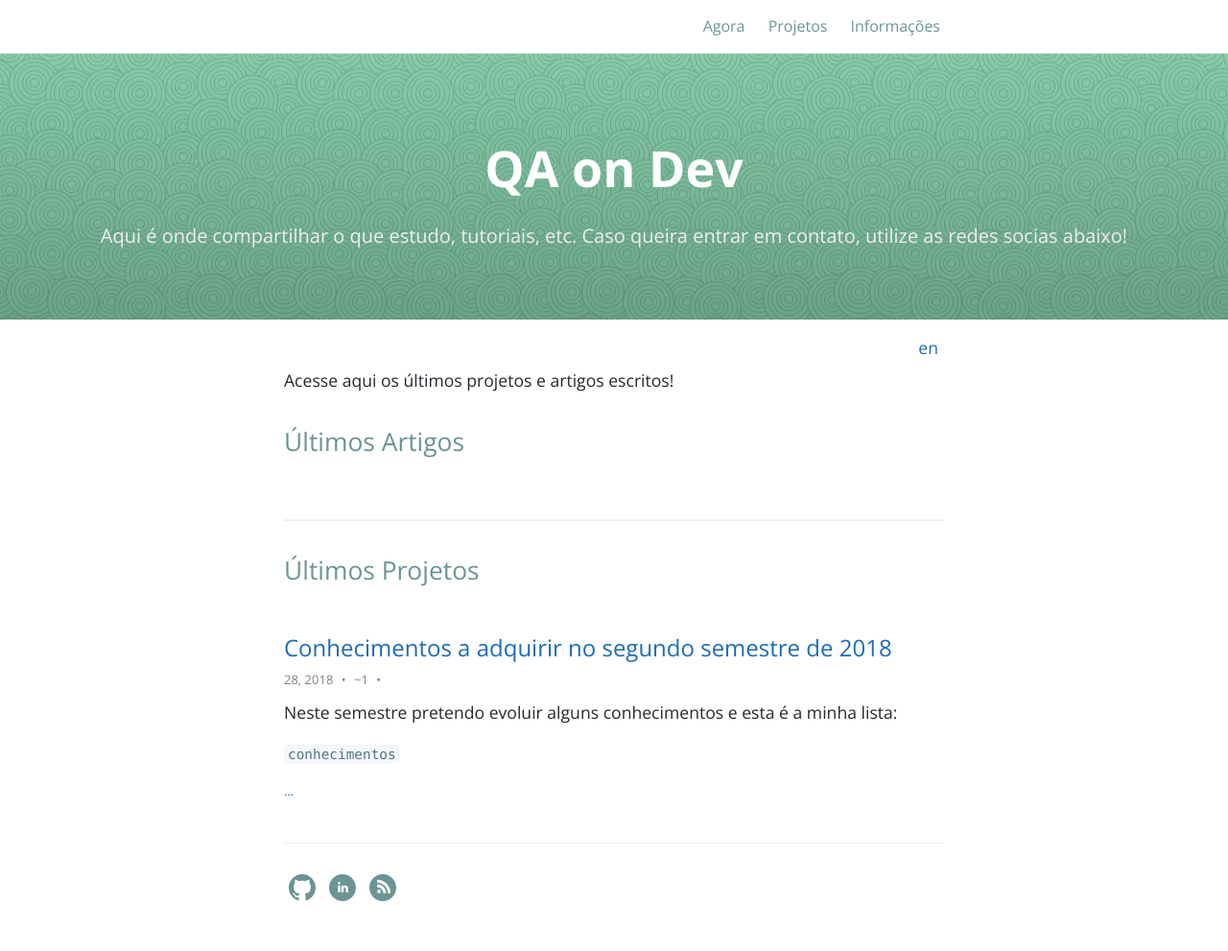
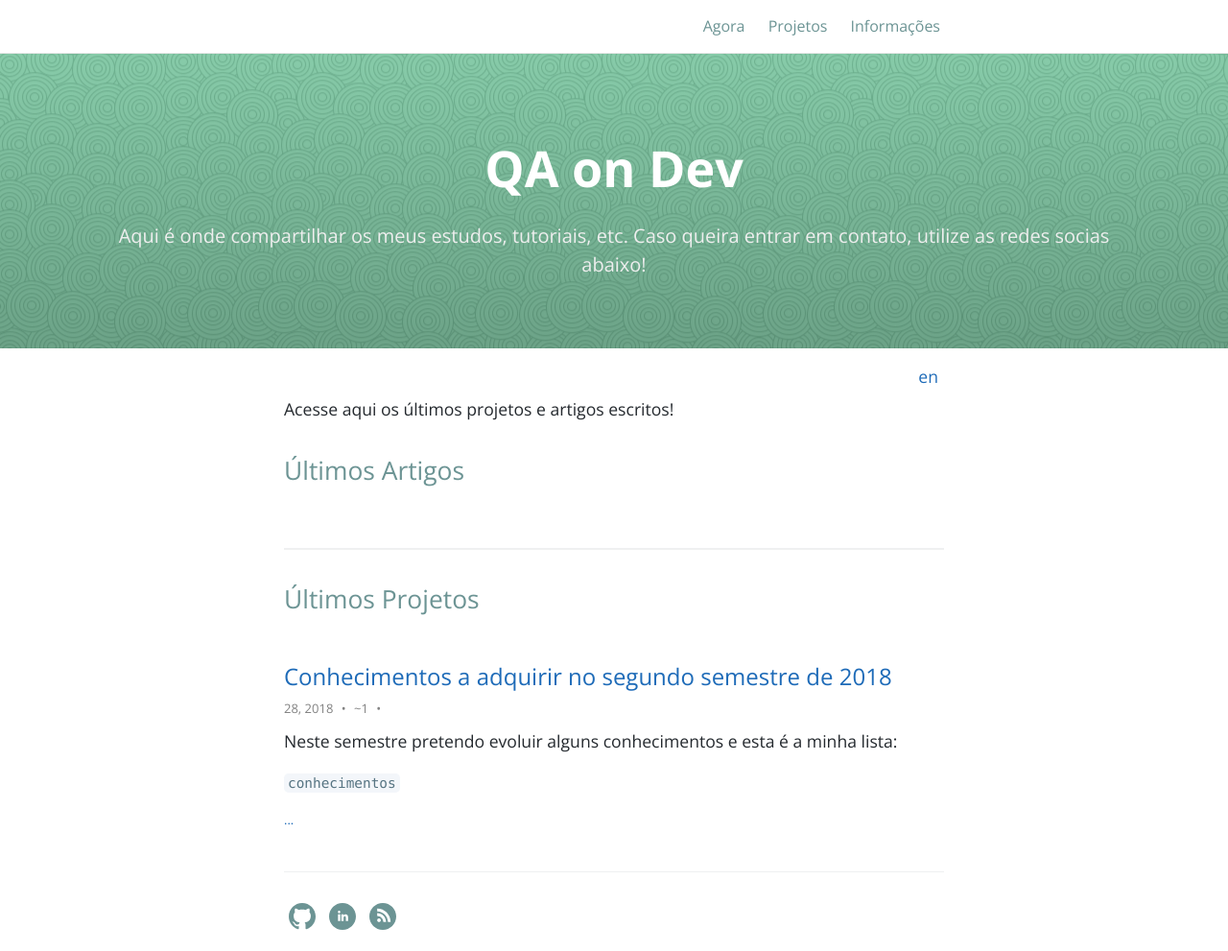
Before and after one commit to bredah/bredah.github.io, a Jekyll site: the page built from index-pt.md, in a window 1280 px wide. Shown: the whole page at 96% size. Built offline with Jekyll 4.4.1, drawn with Linux system fonts in a browser that asks for light colours; before the commit the page ends 961 px from its top, so only the background shows below that.

Commit message:
Fixing the translation in some pages

```diff
--- a/index-pt.md
+++ b/index-pt.md
@@ -10,11 +10,11 @@ permalink: /pt
 header:
   image: /assets/img/home-header.jpg
 tagline: > # this means to ignore newlines until "repository:"
-  Aqui é onde compartilhar o que estudo, tutoriais, etc. Caso queira entrar em
-  contato, utilize as redes socias abaixo!
+  Aqui é onde compartilhar os meus estudos, tutoriais, etc. Caso queira entrar
+  em contato, utilize as redes socias abaixo!
 excerpt: >
-  Aqui é onde compartilhar o que estudo, tutoriais, etc. Caso queira entrar em
-  contato, utilize as redes socias abaixo!
+  Aqui é onde compartilhar os meus estudos, tutoriais, etc. Caso queira entrar
+  em contato, utilize as redes socias abaixo!
 # repository:
 #   is_project_page: true
 #   show_downloads: false
```
Also changed, not shown: projects-en.md (+1 -1 lines), projects-pt.md (+1 -1 lines).
